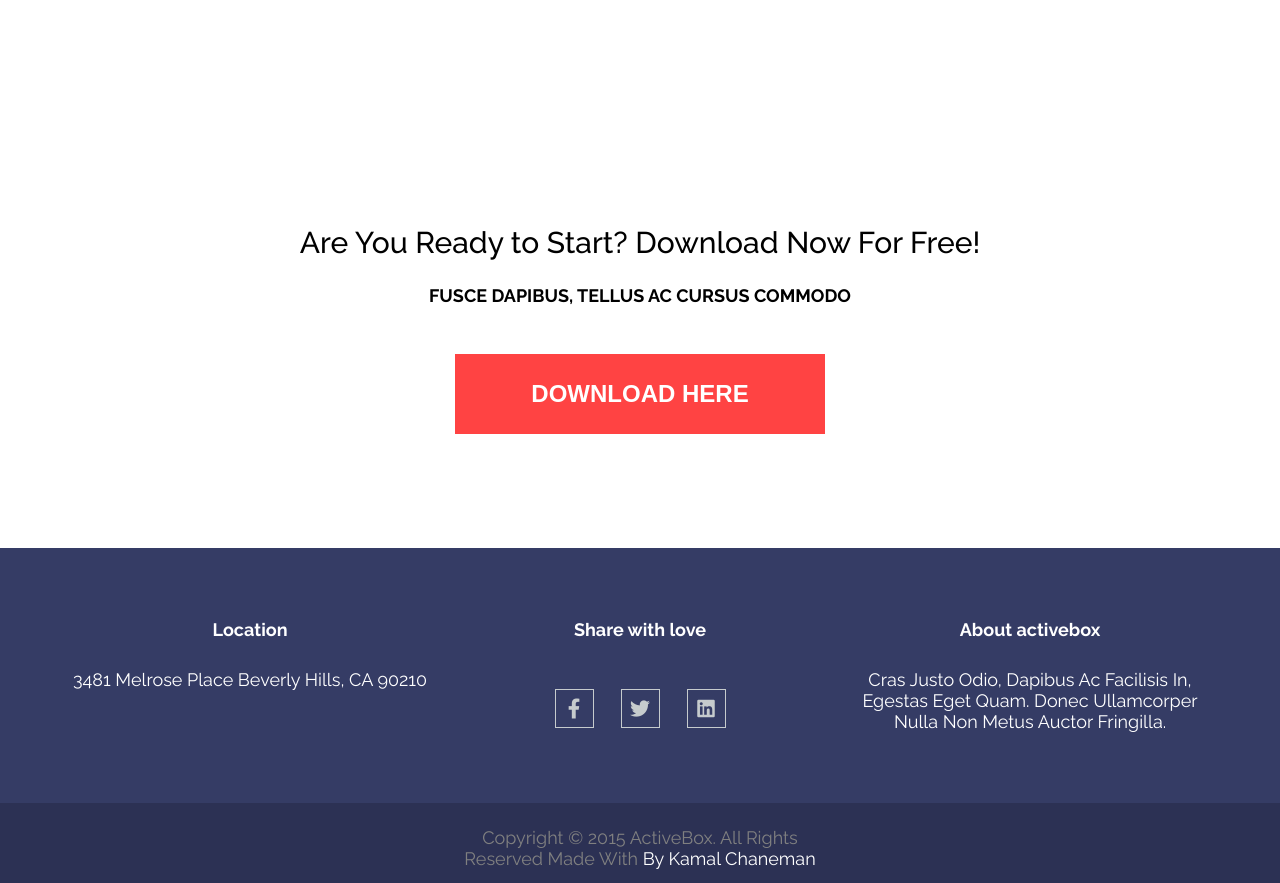
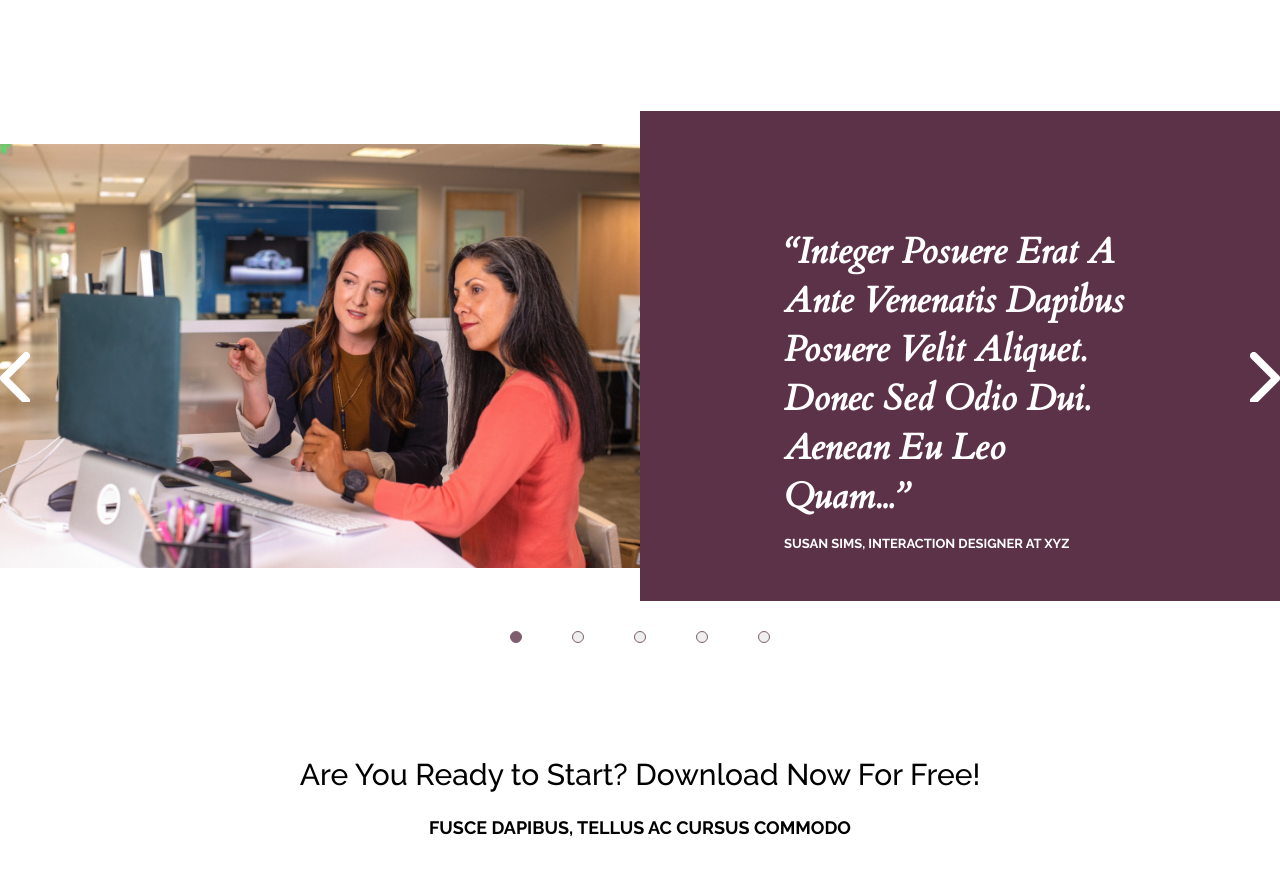
Before and after one commit to DmitryAkulich33/FE25-ActiveBox-Akulich-Dzmitry, a website built with Parcel: page src/index.html in a window 1280 px wide. Shown: the part 3051-3934 px from the top of the page. Built offline with nearby package versions, Linux system fonts and the light colour scheme.

Commit message:
added slider

```diff
--- a/package.json
+++ b/package.json
@@ -21,5 +21,8 @@
   "devDependencies": {
     "@parcel/transformer-sass": "^2.3.2",
     "parcel": "^2.3.2"
+  },
+  "dependencies": {
+    "jquery": "^3.6.0"
   }
 }
--- a/src/index.html
+++ b/src/index.html
@@ -365,7 +365,78 @@
       </div>
     </section>
 
-    <section class="testimonials"></section>
+    <!-- <section class="test">
+      <div class="container">
+
+      </div>
+    </section> -->
+
+    <section class="testimonials">
+      <div class="container">
+        <div class="testimonials-slider">
+          <div class="testimonials-slider-item">
+            <div class="testimonials-foto">
+              <img src="./img/slider/foto1.png" alt="#" />
+            </div>
+            <div class="testimonials-text">
+              <h2>
+                “Integer posuere erat a ante venenatis dapibus posuere velit
+                aliquet. Donec sed odio dui. Aenean eu leo quam...”
+              </h2>
+              <span>Susan Sims, Interaction Designer at XYZ</span>
+            </div>
+          </div>
+          <div class="testimonials-slider-item">
+            <div class="testimonials-foto">
+              <img src="./img/slider/foto2.png" alt="#" />
+            </div>
+            <div class="testimonials-text">
+              <h2>
+                “Integer posuere erat a ante venenatis dapibus posuere velit
+                aliquet. Donec sed odio dui. Aenean eu leo quam...”
+              </h2>
+              <span>Susan Sims, Interaction Designer at XYZ</span>
+            </div>
+          </div>
+          <div class="testimonials-slider-item">
+            <div class="testimonials-foto">
+              <img src="./img/slider/foto3.png" alt="#" />
+            </div>
+            <div class="testimonials-text">
+              <h2>
+                “Integer posuere erat a ante venenatis dapibus posuere velit
+                aliquet. Donec sed odio dui. Aenean eu leo quam...”
+              </h2>
+              <span>Susan Sims, Interaction Designer at XYZ</span>
+            </div>
+          </div>
+          <div class="testimonials-slider-item">
+            <div class="testimonials-foto">
+              <img src="./img/slider/foto4.png" alt="#" />
+            </div>
+            <div class="testimonials-text">
+              <h2>
+                “Integer posuere erat a ante venenatis dapibus posuere velit
+                aliquet. Donec sed odio dui. Aenean eu leo quam...”
+              </h2>
+              <span>Susan Sims, Interaction Designer at XYZ</span>
+            </div>
+          </div>
+          <div class="testimonials-slider-item">
+            <div class="testimonials-foto">
+              <img src="./img/slider/foto5.png" alt="#" />
+            </div>
+            <div class="testimonials-text">
+              <h2>
+                “Integer posuere erat a ante venenatis dapibus posuere velit
+                aliquet. Donec sed odio dui. Aenean eu leo quam...”
+              </h2>
+              <span>Susan Sims, Interaction Designer at XYZ</span>
+            </div>
+          </div>
+        </div>
+      </div>
+    </section>
 
     <section class="download" id="download">
       <div class="container">
@@ -425,6 +496,14 @@
       </div>
     </footer>
 
+    <script
+      type="module"
+      src="https://code.jquery.com/jquery-3.6.0.js"
+    ></script>
+    <script
+      type="module"
+      src="https://cdnjs.cloudflare.com/ajax/libs/slick-carousel/1.8.1/slick.min.js"
+    ></script>
     <script type="module" src="./js/index.js"></script>
   </body>
 </html>
--- a/src/js/index.js
+++ b/src/js/index.js
@@ -0,0 +1,6 @@
+$(document).ready(function () {
+  $('.testimonials-slider').slick({
+    dots: true,
+    speed: 1000,
+  });
+});
--- a/src/scss/cdns/cdn.scss
+++ b/src/scss/cdns/cdn.scss
@@ -1,2 +1,3 @@
 @import url('https://fonts.googleapis.com/css2?family=Raleway:wght@300;400;500;700;800;900&display=swap');
 @import url('https://cdnjs.cloudflare.com/ajax/libs/font-awesome/6.0.0/css/all.min.css');
+@import url('https://fonts.googleapis.com/css2?family=Cardo:ital@1&display=swap');
--- a/src/scss/index.scss
+++ b/src/scss/index.scss
@@ -11,6 +11,7 @@
 @import 'features.scss';
 @import 'work.scss';
 @import 'ourteam.scss';
+@import 'testimonials.scss';
 
 * {
   margin: 0;
@@ -30,7 +31,6 @@ body {
   font-family: 'Raleway', sans-serif;
 }
 
-//used
 h1 {
   font-weight: 900;
   font-size: $_64px;
@@ -53,7 +53,6 @@ h3 {
   text-align: center;
 }
 
-//used
 h4 {
   font-weight: 900;
   font-size: $_24px;
@@ -61,7 +60,6 @@ h4 {
   text-align: center;
 }
 
-//used
 h5 {
   font-weight: normal;
   font-size: $_18px;
--- a/src/scss/mixins/fonts.scss
+++ b/src/scss/mixins/fonts.scss
@@ -1,16 +1,3 @@
-// @mixin h1 {
-//   font-weight: 900;
-//   font-size: $_64px;
-//   line-height: $_75px;
-//   text-transform: uppercase;
-// }
-
-// @mixin h3 {
-//   font-weight: bold;
-//   font-size: $_30px;
-//   line-height: $_35px;
-// }
-
 @mixin text1 {
   font-size: $_18px;
   line-height: $_21px;
@@ -52,3 +39,9 @@
   line-height: $_42px;
   text-align: center;
 }
+
+@mixin text8 {
+  font-size: $_36px;
+  line-height: $_49px;
+  text-align: center;
+}
--- /dev/null
+++ b/src/scss/testimonials.scss
@@ -0,0 +1,105 @@
+.testimonials {
+  .container {
+    max-width: 100%;
+    padding: 0;
+    .testimonials-slider {
+      width: 100%;
+      position: relative;
+      .slick-track {
+        display: flex;
+        align-items: flex-start;
+      }
+      .slick-list {
+        overflow: hidden;
+      }
+      .slick-arrow {
+        position: absolute;
+        top: 50%;
+        z-index: 10;
+        font-size: 0;
+        width: 30px;
+        height: 50px;
+        border: none;
+        cursor: pointer;
+        margin-top: -25px;
+      }
+      .slick-arrow.slick-prev {
+        left: 0;
+        background: url('../img/arrows/sl-arrow_l.svg') 0 0 / 100% no-repeat;
+      }
+      .slick-arrow.slick-next {
+        right: 0;
+        background: url('../img/arrows/sl-arrow_r.svg') 0 0 / 100% no-repeat;
+      }
+      .slick-dots {
+        display: flex;
+        align-items: center;
+        justify-content: center;
+        margin-top: 30px;
+        li {
+          display: flex;
+          list-style: none;
+          margin: 0 25px;
+          button {
+            font-size: 0;
+            width: 12px;
+            height: 12px;
+            border: 1px solid $brown2;
+            border-radius: 50%;
+            cursor: pointer;
+            &:hover {
+              background-color: $brown2;
+            }
+          }
+        }
+        li.slick-active button {
+          background-color: $brown2;
+        }
+      }
+      .testimonials-slider-item {
+        display: flex;
+        align-items: center;
+        height: 490px;
+        width: 100%;
+        .testimonials-foto {
+          min-width: 50%;
+          min-height: 100%;
+          display: flex;
+          align-items: center;
+          justify-content: center;
+          overflow: hidden;
+          img {
+            width: 100%;
+          }
+        }
+        .testimonials-text {
+          background-color: $brown1;
+          min-width: 50%;
+          height: 100%;
+          h2 {
+            @include text8;
+            font-family: 'Cardo', sans-serif;
+            font-style: italic;
+            width: 55%;
+            color: $white;
+            margin: auto;
+            text-transform: capitalize;
+            text-align: left;
+            margin-top: 116px;
+          }
+          span {
+            @include text5;
+            text-align: left;
+            font-weight: bold;
+            text-transform: uppercase;
+            width: 55%;
+            margin: auto;
+            display: block;
+            color: $white;
+            margin-top: 15px;
+          }
+        }
+      }
+    }
+  }
+}
--- a/src/scss/variables/colors.scss
+++ b/src/scss/variables/colors.scss
@@ -14,4 +14,5 @@ $red4: #b90c0ccc;
 $purple: #252b49;
 $purple2: #2c3154;
 $purple3: #353c65;
-$brown: #5c3249;
+$brown1: #5c3249;
+$brown2: #7e5d6f;
--- a/src/scss/variables/fontsizes.scss
+++ b/src/scss/variables/fontsizes.scss
@@ -1,6 +1,7 @@
 $_75px: 4.6875rem;
 $_64px: 4rem;
 $_56px: 3.5rem;
+$_49px: 3.0625rem;
 $_48px: 3rem;
 $_42px: 2.625rem;
 $_36px: 2.25rem;
```
Also changed, not shown: src/img/arrows/sl-arrow_l.svg (added), src/img/arrows/sl-arrow_r.svg (added), src/img/slider/foto1.png (added), src/img/slider/foto2.png (added), src/img/slider/foto3.png (added), src/img/slider/foto4.png (added), 1 other file.
